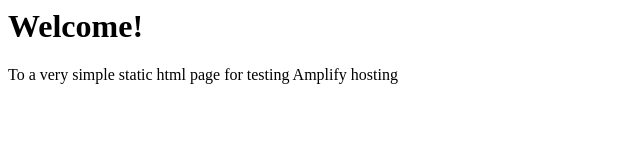
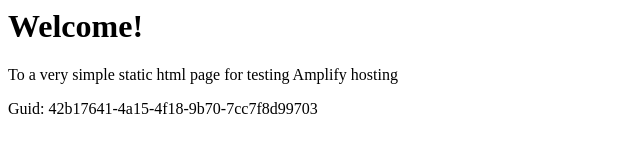
Before and after one commit to aws-aemilia-kix/Github-PR-Commit-Integration-Test-DoNotTouch-GithubWebhookPreviewCanaryTest-v1-prod-ap-northeast-3, a website: page src/index.html in a window 1280 px wide. Shown: the whole page, without its empty margins (0-640 px from the left). Drawn offline with Linux system fonts and the light colour scheme.

Commit message:
commit from integ tests

```diff
--- a/src/index.html
+++ b/src/index.html
@@ -1,3 +1,5 @@
+
+
 <html lang="en">
 
 <head>
@@ -10,6 +12,6 @@
 <body>
     <h1>Welcome!</h1>
     <p>To a very simple static html page for testing Amplify hosting</p>
-</body>
+    <p>Guid: 42b17641-4a15-4f18-9b70-7cc7f8d99703</p></body>
 
 </html>
```
